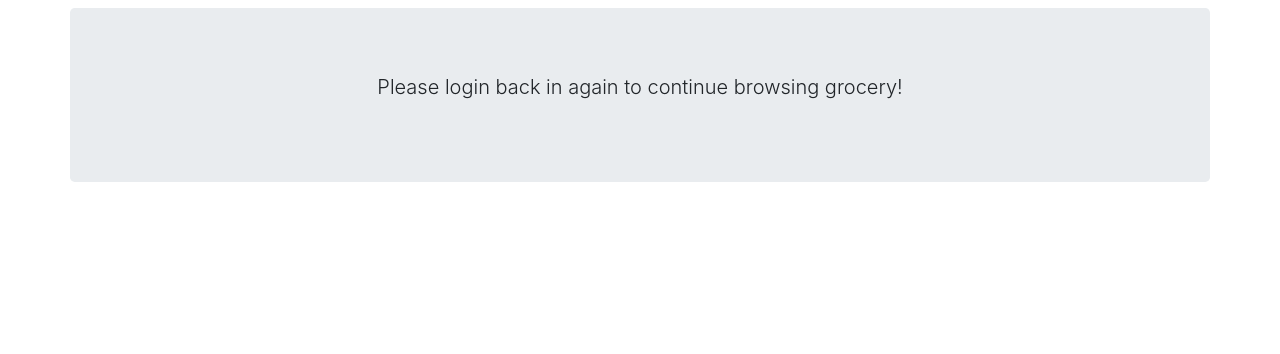
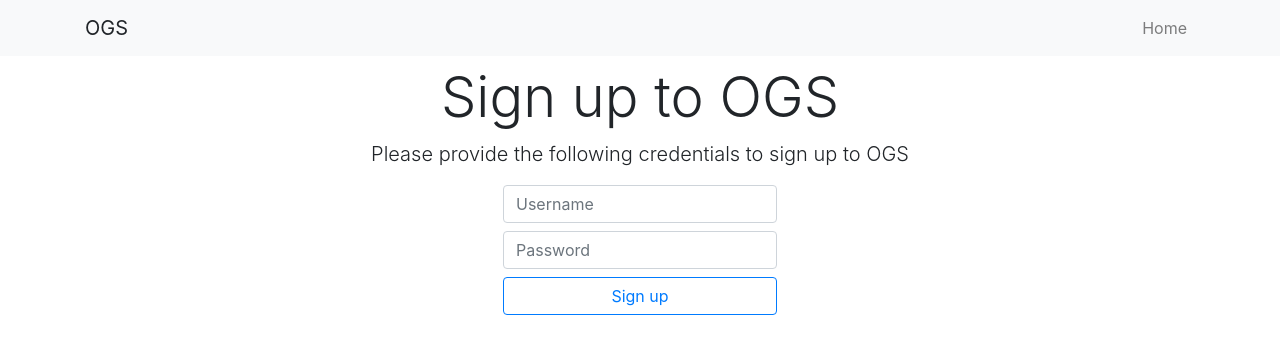
Before and after one commit to backstab319/Online-Grocery-Shopping, a PHP site: page /signup.php in a window 1280 px wide. Shown: the top 354 px of the page. Run offline with PHP 8.4, Linux system fonts and the light colour scheme.

Commit message:
Update signup.php

```diff
--- a/signup.php
+++ b/signup.php
@@ -8,14 +8,6 @@
     <link rel="stylesheet" href="style.css">
 </head>
 <body>
-    <?php
-        if(!isset($_COOKIE["user"])){
-        echo "<div class='container jumbotron text-center mt-2'>
-        <p class='lead'>Please login back in again to continue browsing grocery!</p>
-        </div>";
-        exit();
-        }
-    ?>
 
     <div class="navbar-section home">
         <navbar class="navbar navbar-expand-sm navbar-light bg-light fixed-top">
```
